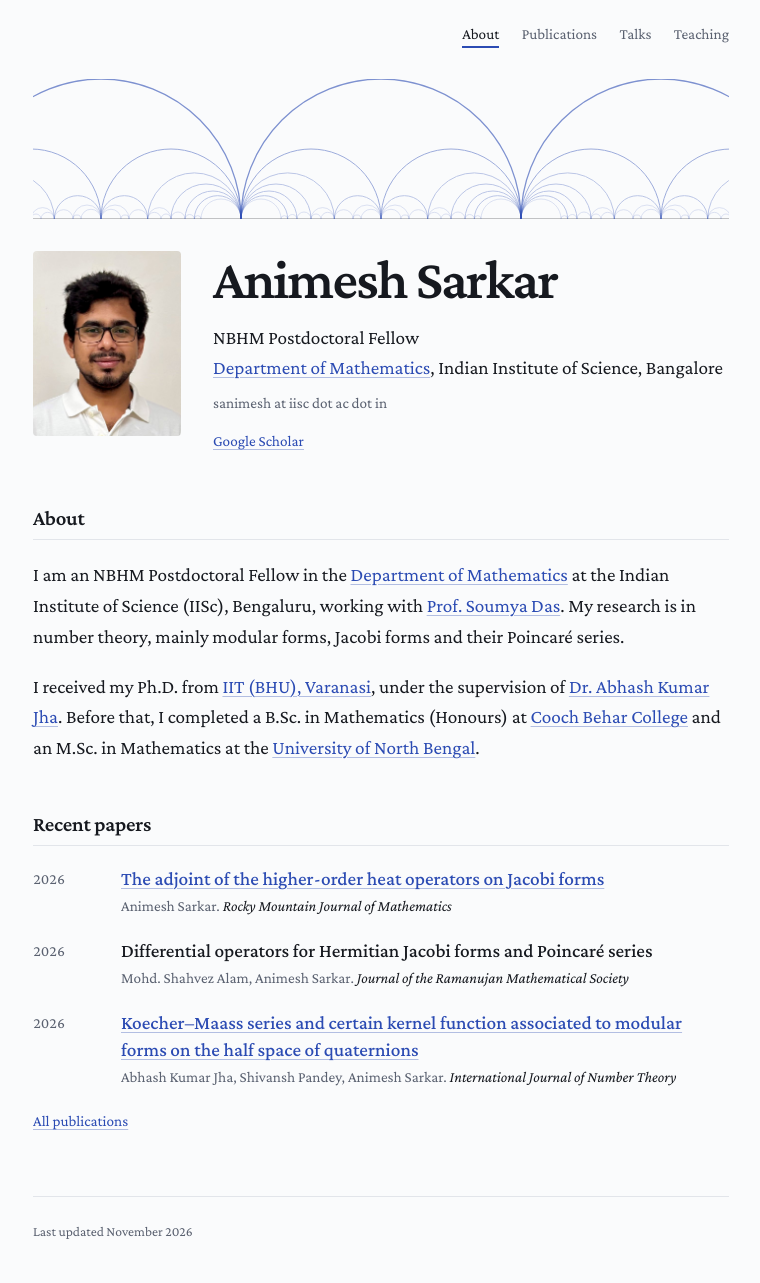
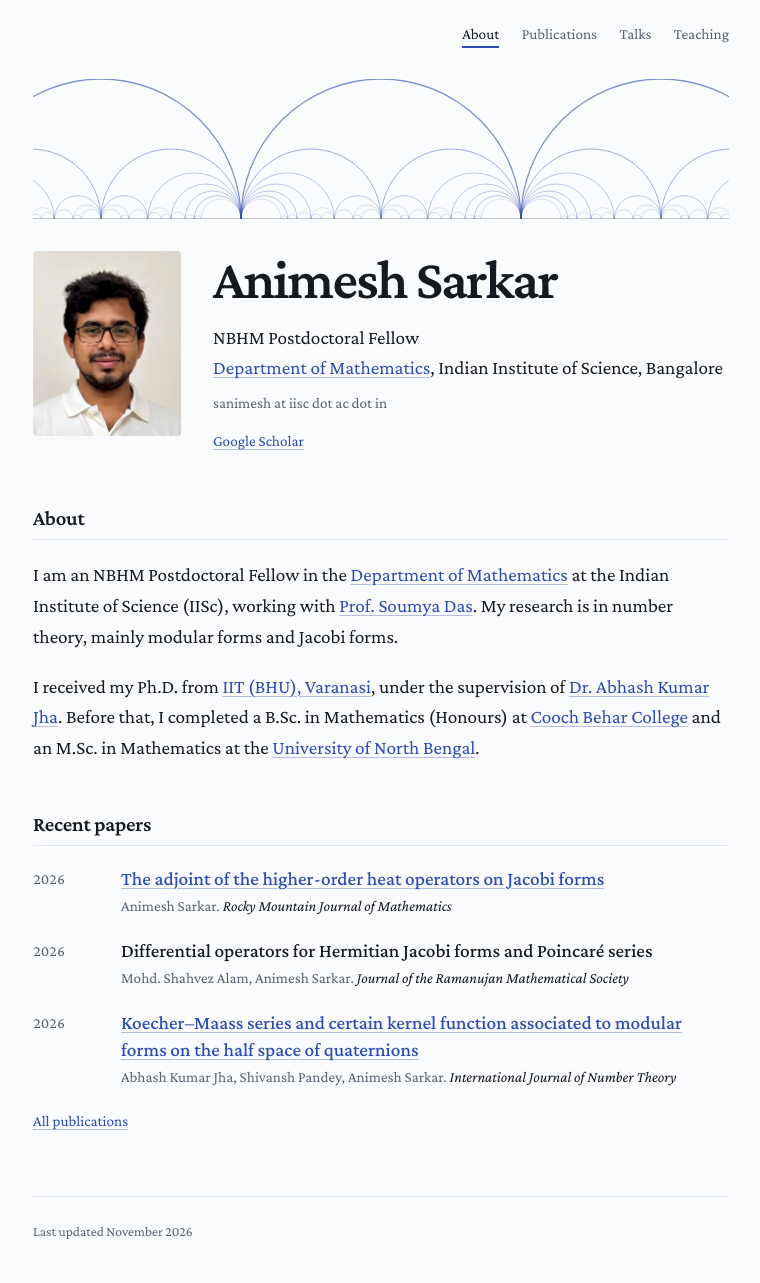
Before and after one commit to 4nimesh/4nimesh.github.io, a Jekyll site: the page built from index.md, in a window 1280 px wide. Shown: the whole page, without its empty margins (259-1019 px from the left). Built offline with Jekyll 4.4.1, drawn with Linux system fonts in a browser that asks for light colours; our own code applies the rules of GitHub Pages for plain Markdown files.

Commit message:
removed Bangalore from Indian Institute of Science

```diff
--- a/_config.yml
+++ b/_config.yml
@@ -11,7 +11,7 @@ email: sanimesh at iisc dot ac dot in
 # Search engines and link previews
 description: >-
   Animesh Sarkar is an NBHM Postdoctoral Fellow in the Department of
-  Mathematics at the Indian Institute of Science, Bangalore, working in
+  Mathematics at the Indian Institute of Science, working in
   number theory: modular forms, Jacobi forms and Poincaré series.
 keywords: Animesh Sarkar, mathematics, number theory, modular forms, Jacobi forms, IISc, Indian Institute of Science
 url: https://4nimesh.github.io
--- a/index.md
+++ b/index.md
@@ -6,7 +6,7 @@ active: About
 
 ## About
 
-I am an NBHM Postdoctoral Fellow in the [Department of Mathematics](https://math.iisc.ac.in/) at the Indian Institute of Science (IISc), Bengaluru, working with [Prof. Soumya Das](https://sites.google.com/site/somuhomepage/). My research is in number theory, mainly modular forms, Jacobi forms and their Poincaré series.
+I am an NBHM Postdoctoral Fellow in the [Department of Mathematics](https://math.iisc.ac.in/) at the Indian Institute of Science (IISc), working with [Prof. Soumya Das](https://sites.google.com/site/somuhomepage/). My research is in number theory, mainly modular forms and Jacobi forms.
 
 I received my Ph.D. from [IIT (BHU), Varanasi](https://www.iitbhu.ac.in/), under the supervision of [Dr. Abhash Kumar Jha](https://www.iitbhu.ac.in/dept/mat/people/abhashmat). Before that, I completed a B.Sc. in Mathematics (Honours) at [Cooch Behar College](https://coochbeharcollege.ac.in/) and an M.Sc. in Mathematics at the [University of North Bengal](https://nbu.ac.in/).
 
```
